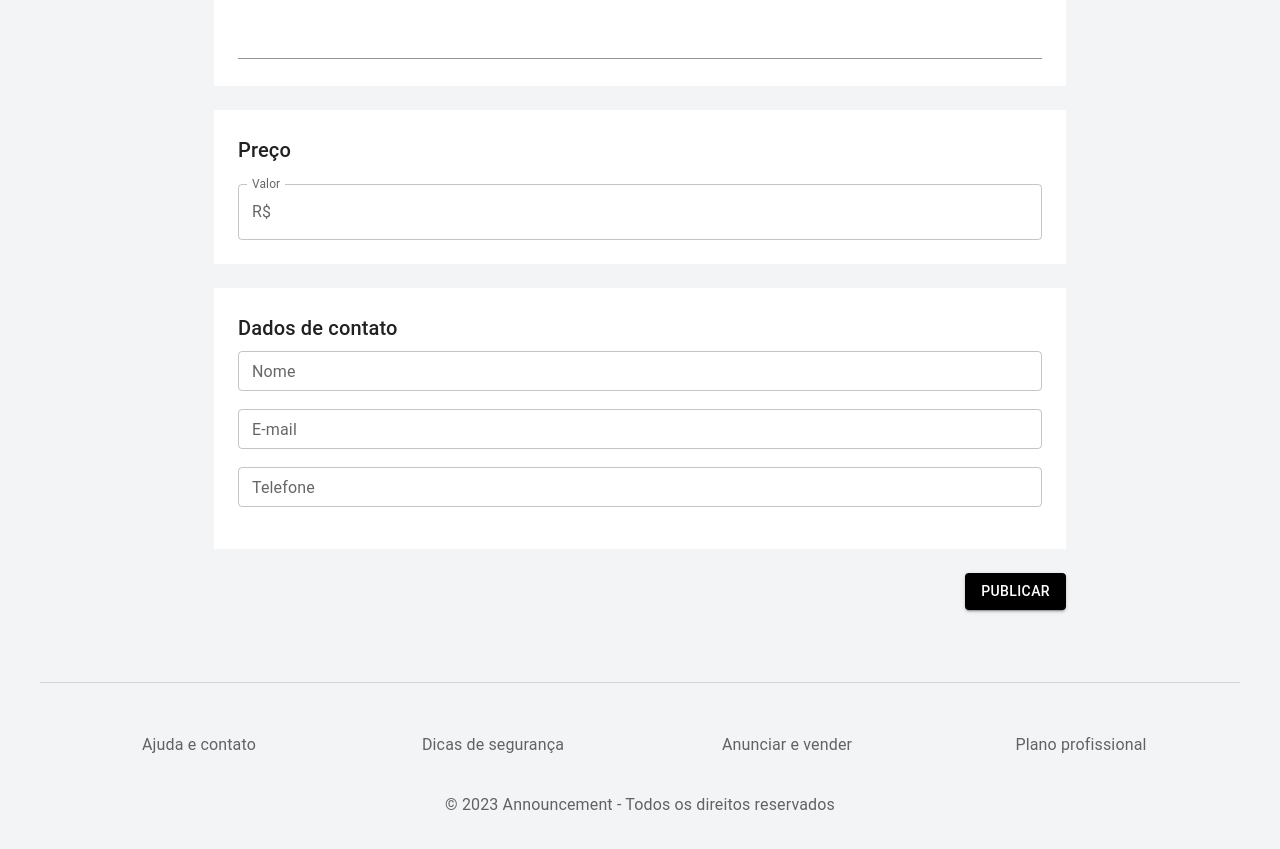
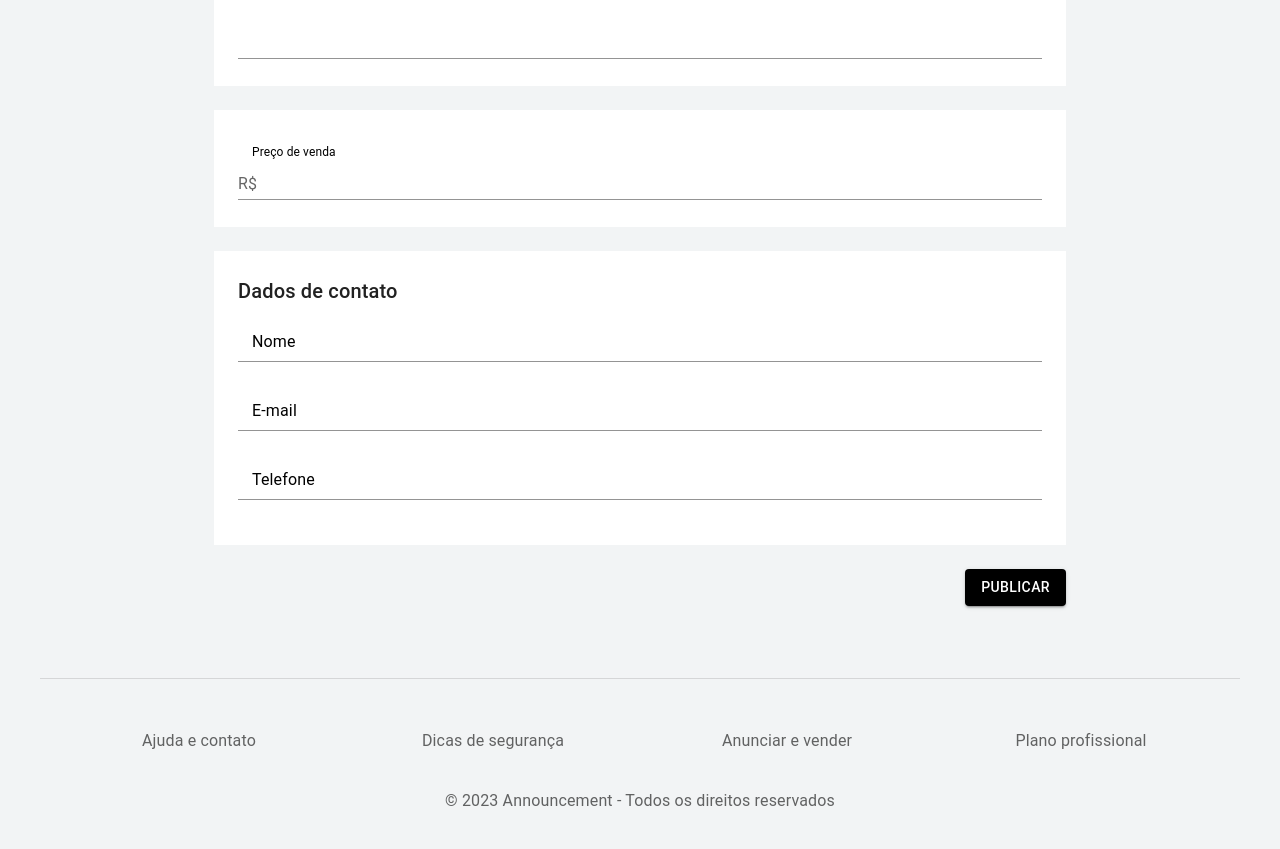
Before and after one commit to Mathbragaa/announcement, a Next.js app: page /user/publish in a window 1280 px wide. Shown: the part 800-1649 px from the top of the page. Built offline with nearby package versions, Linux system fonts and the light colour scheme.

Commit message:
validacao dos campos price, name e email

```diff
--- a/src/app/user/publish/page.tsx
+++ b/src/app/user/publish/page.tsx
@@ -31,6 +31,11 @@ interface FormValues {
     title: string;
     category: string;
     description: string;
+    price: string;
+    name: string;
+    email: string;
+    phone: string;
+
 }
 
 const validationSchema = yup.object({
@@ -39,13 +44,33 @@ const validationSchema = yup.object({
       .required('Campo obrigatório')
       .min(6, 'O título deve ter pelo menos 6 caracteres')
       .max(80, 'O título deve ter no máximo 80 caracteres'),
+
       category: yup
       .string()
       .required('Campo obrigatório'),
+
       description: yup
       .string()
       .required('Campo obrigatório')
       .min(50, 'A descrição deve ter pelo menos 50 caracteres'),
+
+      price: yup
+      .number()
+      .required('Campo obrigatório'),
+
+      name: yup
+      .string()
+      .required('Campo obrigatório'),
+
+      email: yup
+      .string()
+      .email('Digite um e-mail válido')
+      .required(),
+
+      phone: yup
+      .number()
+      .required(),
+
 });
 
 import { DeleteForever } from '@mui/icons-material';
@@ -85,6 +110,11 @@ const Publish: React.FC = () => {
           title: '',
           category: '',
           description: '',
+          price: '',
+          name: '',
+          email:'',
+          phone:'',
+
         },
         validationSchema: validationSchema,
         onSubmit: (values) => {
@@ -109,6 +139,7 @@ const Publish: React.FC = () => {
                             <FormControl
                                 error={formik.touched.title && Boolean(formik.errors.title)}
                                 fullWidth
+                                variant="outlined"
                             >
                                 <InputLabel sx={{fontWeigth:400, color:themeDefault.palette.primary.main}}>Titulo do anúncio</InputLabel>
                                 <Input
@@ -127,14 +158,15 @@ const Publish: React.FC = () => {
                             <FormControl
                                 error={formik.touched.category && Boolean(formik.errors.category)}
                                 fullWidth
+                                variant="outlined"
                             >
                                 <InputLabel sx={{fontWeigth:400, color:themeDefault.palette.primary.main}}>Categoria</InputLabel>
                                 <Select
                                     id="category"
                                     name="category"
                                     value={formik.values.category}
+                                    onChange={formik.handleChange}
                                     fullWidth
-                                    onChange={formik.handleChange}
                                 >
                                     <MenuItem value="Bebê e criança">Bebê e criança</MenuItem>
                                     <MenuItem value="Agricultura">Agricultura</MenuItem>
@@ -266,11 +298,14 @@ const Publish: React.FC = () => {
                             <FormControl
                                 error={formik.touched.description && Boolean(formik.errors.description)}
                                 fullWidth
+                                variant="outlined"
                             >
                                 <InputLabel sx={{fontWeigth:400, color: themeDefault.palette.primary.main}}>Escreva os detalhes do que está vendendo</InputLabel>
                                 <Input
                                     id="description"
                                     name="description"
+                                    value={formik.values.description}
+                                    onChange={formik.handleChange}
                                     multiline
                                     rows={6}
                                 />
@@ -278,22 +313,29 @@ const Publish: React.FC = () => {
                                     {formik.touched.description && formik.errors.description}
                                 </FormHelperText>
                             </FormControl>
+
                         </Box>
                     </Container >
 
                     <Container maxWidth="md" sx={{ pb: 3 }}>
                         <Box bgcolor={themeDefault.palette.background.default} sx={{ p: 3 }}>
-                        <Typography component="h6" variant="h6" color="textPrimary">
-                                Preço
-                            </Typography>
                             <br/>
-                            <FormControl fullWidth variant="outlined">
-                            <InputLabel variant="outlined">Valor</InputLabel>
-                            <OutlinedInput
-                                onChange={()=>{}}
-                                startAdornment={<InputAdornment position="start">R$</InputAdornment>}
-                                label={1000}
-                            />
+                            <FormControl
+                                error={formik.touched.price && Boolean(formik.errors.price)}
+                                fullWidth
+                                variant="outlined"
+                            >
+                                <InputLabel sx={{fontWeigth:400, color: themeDefault.palette.primary.main}}>Preço de venda</InputLabel>
+                                <Input
+                                    id="price"
+                                    name="price"
+                                    value={formik.values.price}
+                                    onChange={formik.handleChange}
+                                    startAdornment={<InputAdornment position="start">R$</InputAdornment>}
+                                />
+                                <FormHelperText>
+                                    {formik.touched.price && formik.errors.price}
+                                </FormHelperText>
                             </FormControl>
                         </Box>
                     </Container>
@@ -304,24 +346,58 @@ const Publish: React.FC = () => {
                                 Dados de contato
                             </Typography>
 
-                            <TextField
-                                label="Nome"
+                            <FormControl
+                                error={formik.touched.name && Boolean(formik.errors.name)}
+                                fullWidth
                                 variant="outlined"
-                                size="small"
-                                fullWidth />
+                            >
+                                <InputLabel sx={{fontWeigth:400, color:themeDefault.palette.primary.main}}>Nome</InputLabel>
+                                <Input
+                                    id="name"
+                                    name="name"
+                                    value={formik.values.name}
+                                    onChange={formik.handleChange}
+                                />
+                                 <FormHelperText>
+                                    {formik.touched.name && formik.errors.name}
+                                </FormHelperText>
+                            </FormControl>
                             <br /><br />
 
-                            <TextField
-                                label="E-mail"
+                            <FormControl
+                                error={formik.touched.email && Boolean(formik.errors.email)}
+                                fullWidth
                                 variant="outlined"
-                                size="small"
-                                fullWidth />
+                            >
+                                <InputLabel sx={{fontWeigth:400, color:themeDefault.palette.primary.main}}> E-mail</InputLabel>
+                                <Input
+                                    id="email"
+                                    name="email"
+                                    value={formik.values.email}
+                                    onChange={formik.handleChange}
+                                />
+                                 <FormHelperText>
+                                    {formik.touched.email && formik.errors.email}
+                                </FormHelperText>
+                            </FormControl>
                             <br /><br />
-                            <TextField
-                                label="Telefone"
+
+                          <FormControl
+                                error={formik.touched.phone && Boolean(formik.errors.phone)}
+                                fullWidth
                                 variant="outlined"
-                                size="small"
-                                fullWidth />
+                            >
+                                <InputLabel sx={{fontWeigth:400, color:themeDefault.palette.primary.main}}>Telefone</InputLabel>
+                                <Input
+                                    id="phone"
+                                    name="phone"
+                                    value={formik.values.phone}
+                                    onChange={formik.handleChange}
+                                />
+                                 <FormHelperText>
+                                    {formik.touched.phone && formik.errors.phone}
+                                </FormHelperText>
+                            </FormControl>
                             <br /><br />
 
                         </Box>
```
